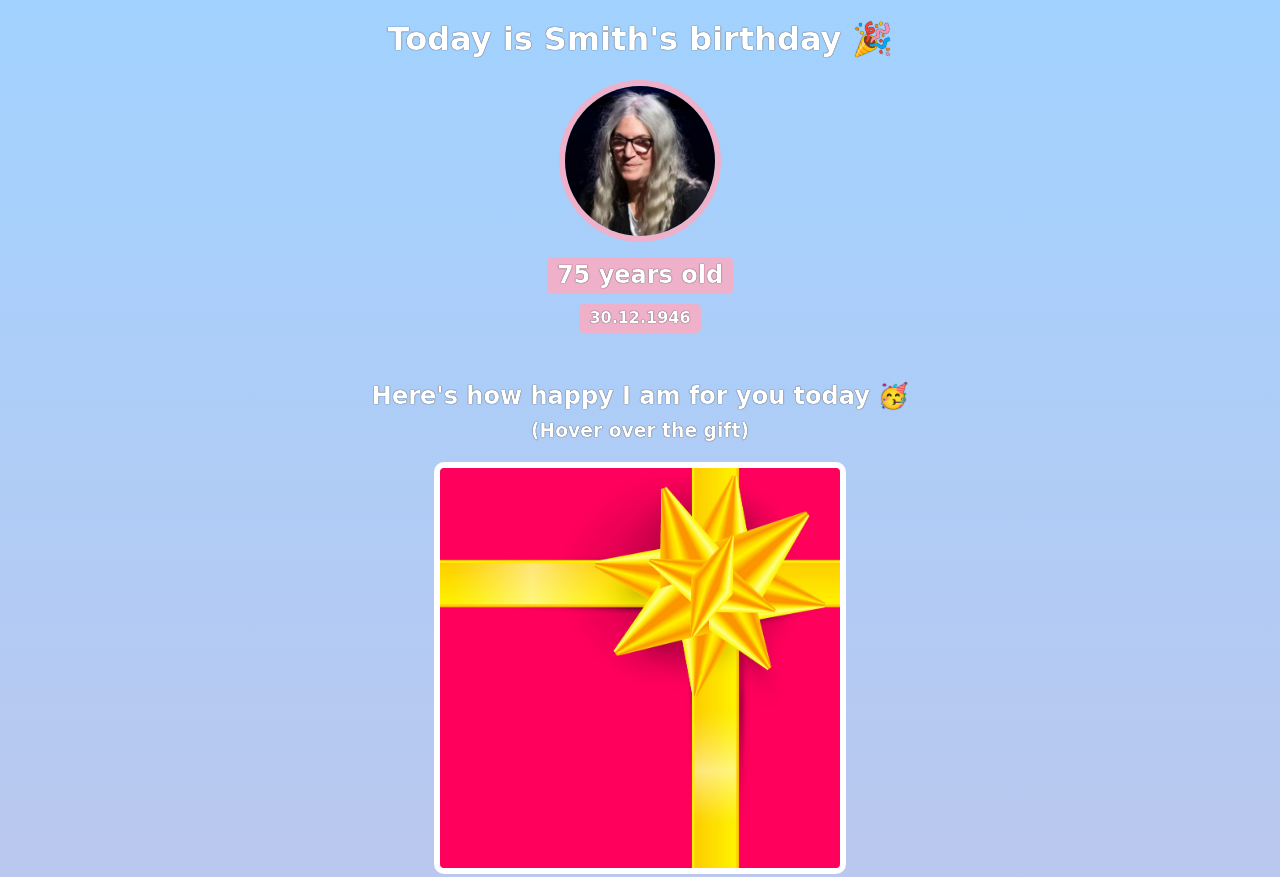
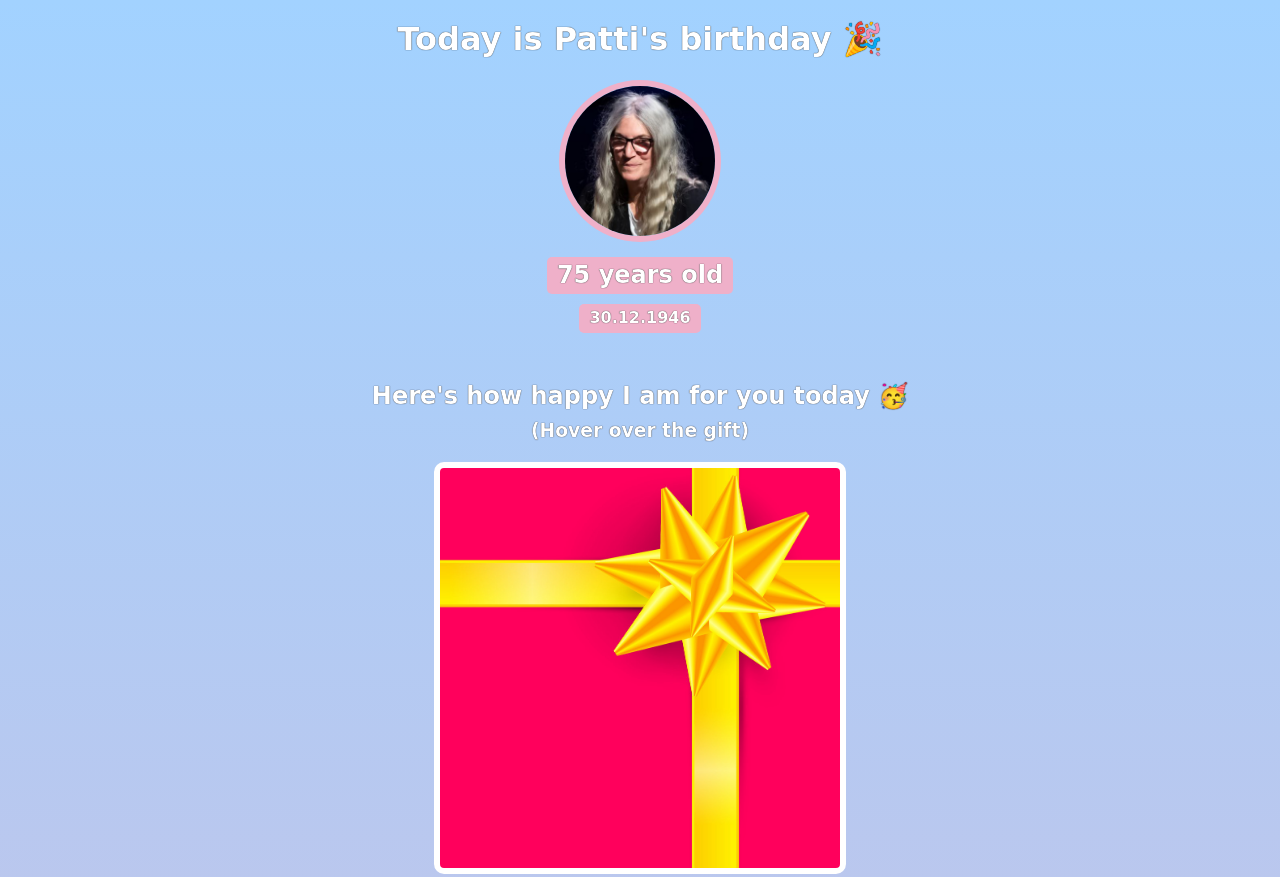
Before and after one commit to jaquebica/birthday-gift-site, a website built with Vite: page index.html in a window 1280 px wide. Shown: the top 877 px of the page. Built offline with nearby package versions, Linux system fonts and the light colour scheme; a web font is replaced by a local one.

Commit message:
Change name to Patti

```diff
--- a/index.html
+++ b/index.html
@@ -7,7 +7,7 @@
     </head>
     <body>
         <div id="header">
-            <h1>Today is Smith's birthday 🎉</h1>
+            <h1>Today is Patti's birthday 🎉</h1>
             <img id="bff-img" src="images/patti.jpeg">
             <h2 id="bday-age">75 years old</h2>
             <h4 id="bday-date">30.12.1946</h4>
```
